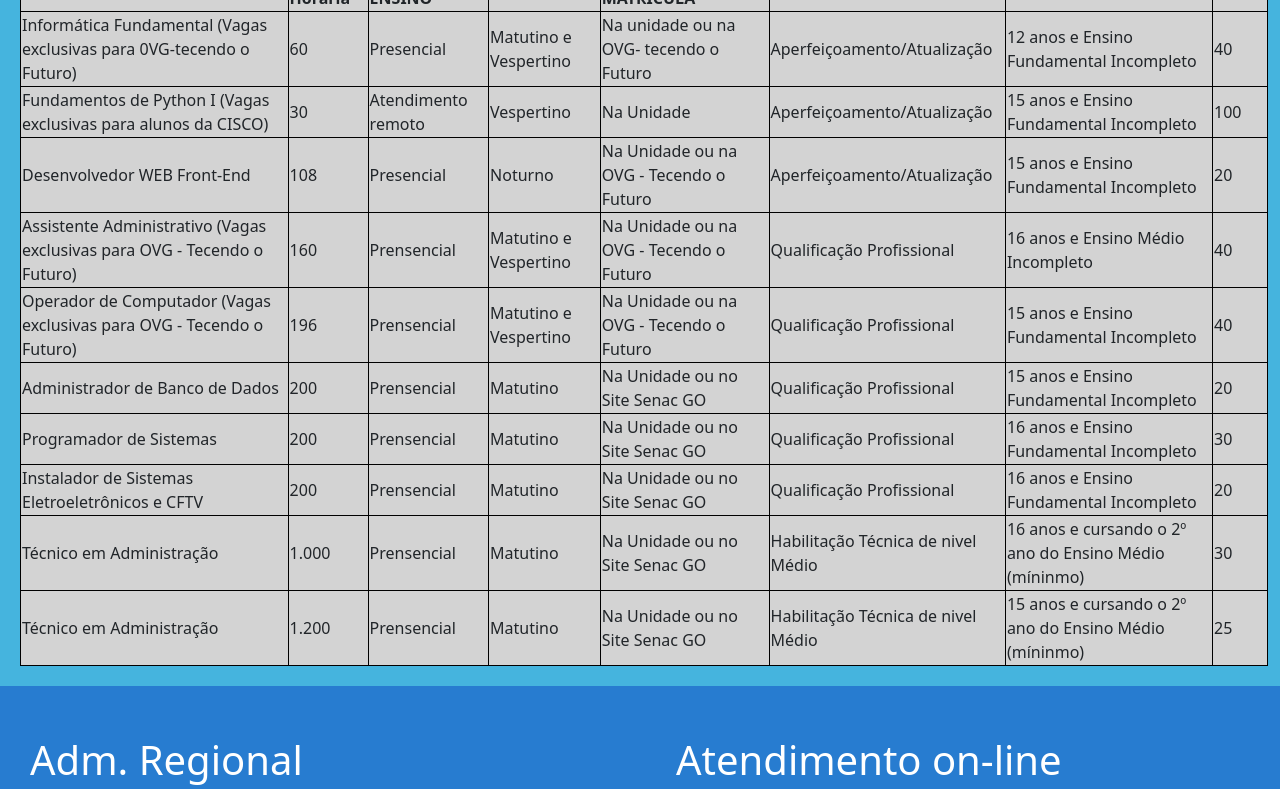
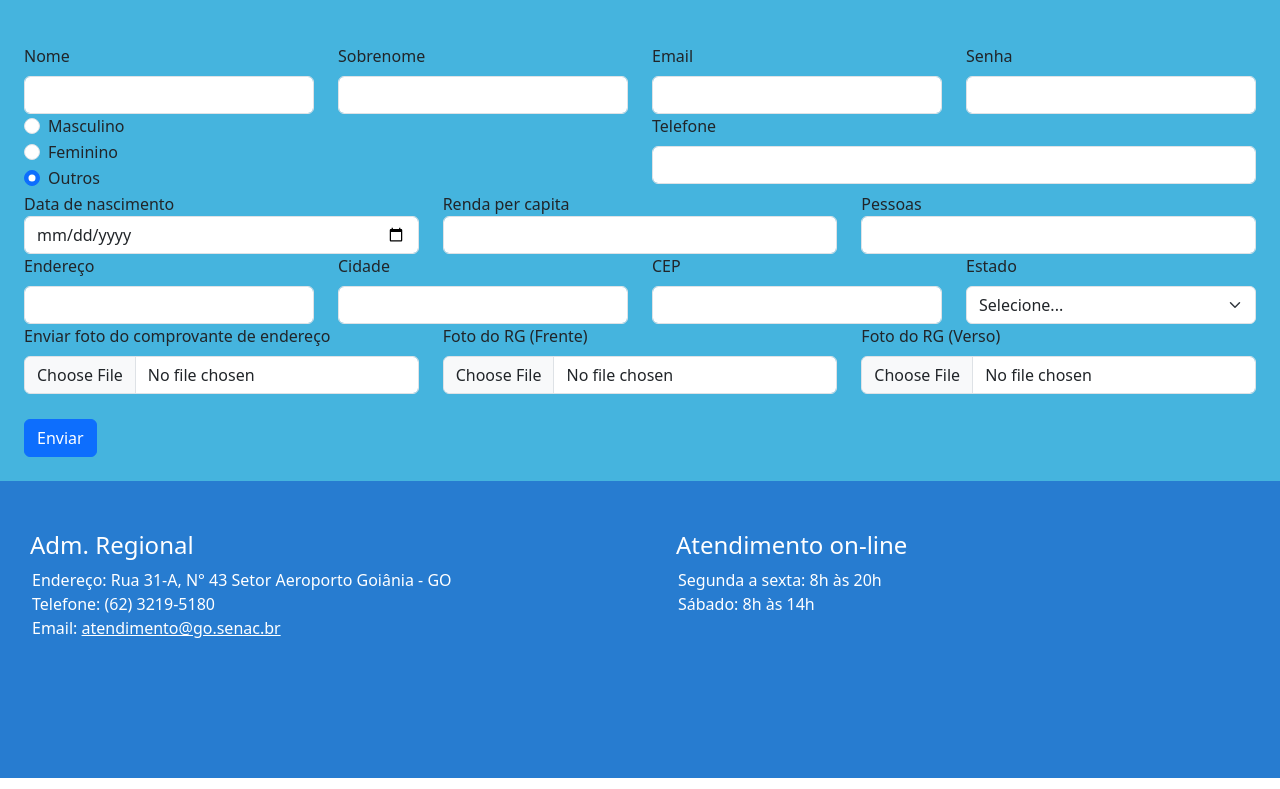
Before and after one commit to AndreRuben03/projetojs, a plain HTML site: page pages/pagina1.html in a window 1280 px wide. Shown: the part 191-980 px from the top of the page. Drawn offline with nearby package versions, Linux system fonts and the light colour scheme.

Commit message:
alterações

```diff
--- a/pages/pagina1.html
+++ b/pages/pagina1.html
@@ -3,12 +3,12 @@
 <head>
     <meta charset="UTF-8">
     <meta http-equiv="X-UA-Compatible" content="IE=edge">
-    <meta name="viewport" content="wi=device-wi, initial-scale=1.0">
+    <meta name="viewport" content="width=device-width, initial-scale=1.0">
     <link href="https://cdn.jsdelivr.net/npm/bootstrap@5.3.0-alpha3/dist/css/bootstrap.min.css" rel="stylesheet" integrity="sha384-KK94CHFLLe+nY2dmCWGMq91rCGa5gtU4mk92HdvYe+M/SXH301p5ILy+dN9+nJOZ" crossorigin="anonymous">
     <link rel="stylesheet" href="../css/style.css">
     <script src="../js/script.js"></script>
     <link rel="shortcut icon" href="https://www.go.senac.br/img/icons/favicon.png">
-    <title>Senac Goiás - Cursos Livres</title>
+    <title>Senac Goiás</title>
 </head>
 <header style="background-color: blue;">
     <nav class="navbar navbar-expand-lg bg-body-tertiary">
@@ -17,7 +17,7 @@
             <span class="navbar-toggler-icon"></span>
           </button>
           <div class="collapse navbar-collapse" id="navbarTogglerDemo01" style="display: flex; justify-content: space-between;">
-            <img src="../img/logo.png" alt="" wi="100px">
+            <img src="../img/logo.png" alt="" width="100px">
             <ul class="navbar-nav me-auto mb-2 mb-lg-0">
               <li class="nav-item">
                 <a class="nav-link active" aria-current="page" href="../index.html" style="color: black; margin-left: 750px;">
@@ -26,7 +26,7 @@
               </li>
               <li class="nav-item">
                 <a class="nav-link active" aria-current="page" href="" style="color:black;">
-                    Cursos
+                    Pré-Matrículas
                 </a>
             </ul>
           </div>
@@ -34,317 +34,235 @@
       </nav>
 </header>
 <body>
-  <div class="row" style="margin-right: 0;">
-    <div class="col" style="text-align: center; background-color: #45B4DE; padding-top: 10px;">
-      <h3>
-        UNIDADE - CEP CORA CORALINA
-      </h3>
+    <div class="row" style="margin-right: 0; background-color: #45B4DE; padding-bottom: 30px;">
+        <div class="col" id="campus">
+            <h2 style="display: flex; justify-content: center; color: black; align-items: center; margin-top: 60px;">
+               Matrículas - SENAC-GO
+            </h2>
         </div>
   </div>
-    <div class="row" style="margin-right: 0; background-color: #45B4DE; padding-top: 20px;">
+        <div class="col-12 p-4" style="background-color: #45B4DE;">
+        <form class="">
+            <div class="row">
                 <div class="col">
-        <table style="background-color: lightgrey; border: 1px solid black; border-collapse: collapse; margin-left: 20px; margin-bottom: 20px;">
-          <tr>
-              <th>
-                CURSOS
-              </th>
-              <th>
-                Carga Horária
-              </th>
-              <th>
-                TIPO DE ENSINO
-              </th>
-              <th>
-                TURNO
-              </th>
-              <th>
-                LOCAL DA MATRÍCULA
-              </th>
-              <th>
-                TIPO DE CURSO
-              </th>
-              <th>
-                PRÉ-REQUISITO
-              </th>
-              <th>
-                VAGAS
-              </th>
-              </tr>
-              <tr>
-                <td>
-                    Informática Fundamental (Vagas exclusivas para 0VG-tecendo o Futuro)
-                </td>
-                <td>
-                    60
-                </td>
-                <td>
-                    Presencial
-                </td>
-                <td>
-                    Matutino e
-                    Vespertino
-                </td>
-                <td>
-                    Na unidade ou na OVG-
-                    tecendo o Futuro
-                </td>
-                <td>
-                    Aperfeiçoamento/Atualização
-                </td>
-                <td>
-                    12 anos e Ensino Fundamental Incompleto
-                </td>
-                <td>
-                    40
-                </td>
-              </tr>
-              <tr>
-                <td>
-                    Fundamentos de Python I
-                    (Vagas exclusivas para alunos da CISCO)
-                </td>
-                <td>
-                    30
-                </td>
-                <td>
-                    Atendimento remoto
-                </td>
-                <td>
-                    Vespertino
-                </td>
-                <td>
-                    Na Unidade
-                </td>
-                <td>
-                    Aperfeiçoamento/Atualização
-                </td>
-                <td>
-                    15 anos e Ensino Fundamental Incompleto
-                </td>
-                <td>
-                    100
-                </td>
-                </tr>
-                <tr>
-                  <td>
-                      Desenvolvedor WEB Front-End
-                  </td>
-                  <td>
-                      108
-                  </td>
-                  <td>
-                      Presencial
-                  </td>
-                  <td>
-                      Noturno
-                  </td>
-                  <td>
-                      Na Unidade ou na OVG - Tecendo o Futuro
-                  </td>
-                  <td>
-                      Aperfeiçoamento/Atualização
-                  </td>
-                  <td>
-                      15 anos e Ensino Fundamental Incompleto
-                  </td>
-                  <td>
-                      20
-                  </td>
-                </tr>
-                <tr>
-                  <td>
-                      Assistente Administrativo
-                      (Vagas exclusivas para OVG - Tecendo o Futuro)
-                  </td>
-                  <td>
-                      160
-                  </td>
-                  <td>
-                      Prensencial
-                  </td>
-                  <td>
-                      Matutino e Vespertino
-                  </td>
-                  <td>
-                      Na Unidade ou na OVG - Tecendo o Futuro
-                  </td>
-                  <td>
-                      Qualificação Profissional
-                  </td>
-                  <td>
-                      16 anos e Ensino Médio Incompleto
-                  </td>
-                  <td>
-                      40
-                  </td>
-                </tr>
-                <tr>
-                  <td>
-                      Operador de Computador
-                      (Vagas exclusivas para OVG - Tecendo o Futuro)
-                  </td>
-                  <td>
-                      196
-                  </td>
-                  <td>
-                      Prensencial
-                  </td>
-                  <td>
-                      Matutino e Vespertino
-                  </td>
-                  <td>
-                      Na Unidade ou na OVG - Tecendo o Futuro
-                  </td>
-                  <td>
-                      Qualificação Profissional
-                  </td>
-                  <td>
-                      15 anos e Ensino Fundamental Incompleto
-                  </td>
-                  <td>
-                      40
-                  </td>
-                </tr>
-                <tr>
-                  <td>
-                      Administrador de Banco de Dados
-                  </td>
-                  <td>
-                      200
-                  </td>
-                  <td>
-                      Prensencial
-                  </td>
-                  <td>
-                      Matutino
-                  </td>
-                  <td>
-                      Na Unidade ou no Site Senac GO
-                  </td>
-                  <td>
-                      Qualificação Profissional
-                  </td>
-                  <td>
-                      15 anos e Ensino Fundamental Incompleto
-                  </td>
-                  <td>
-                      20
-                  </td>
-                </tr>
-                <tr>
-                  <td>
-                      Programador de Sistemas
-                  </td>
-                  <td>
-                      200
-                  </td>
-                  <td>
-                      Prensencial
-                  </td>
-                  <td>
-                      Matutino
-                  </td>
-                  <td>
-                      Na Unidade ou no Site Senac GO
-                  </td>
-                  <td>
-                      Qualificação Profissional
-                  </td>
-                  <td>
-                      16 anos e Ensino Fundamental Incompleto
-                  </td>
-                  <td>
-                      30
-                  </td>
-                </tr>
-                <tr>
-                  <td>
-                      Instalador de Sistemas Eletroeletrônicos e CFTV
-                  </td>
-                  <td>
-                      200
-                  </td>
-                  <td>
-                      Prensencial
-                  </td>
-                  <td>
-                      Matutino
-                  </td>
-                  <td>
-                      Na Unidade ou no Site Senac GO
-                  </td>
-                  <td>
-                      Qualificação Profissional
-                  </td>
-                  <td>
-                      16 anos e Ensino Fundamental Incompleto
-                  </td>
-                  <td>
-                      20
-                  </td>
-                </tr>
-                <tr>
-                  <td>
-                      Técnico em Administração
-                  </td>
-                  <td>
-                      1.000
-                  </td>
-                  <td>
-                      Prensencial
-                  </td>
-                  <td>
-                      Matutino
-                  </td>
-                  <td>
-                      Na Unidade ou no Site Senac GO
-                  </td>
-                  <td>
-                      Habilitação Técnica de nivel Médio
-                  </td>
-                  <td>
-                      16 anos e cursando o 2º ano do Ensino Médio (míninmo)
-                  </td>
-                  <td>
-                      30
-                  </td>
-                </tr>
-                <tr>
-                  <td>
-                      Técnico em Administração
-                  </td>
-                  <td>
-                      1.200
-                  </td>
-                  <td>
-                      Prensencial
-                  </td>
-                  <td>
-                      Matutino
-                  </td>
-                  <td>
-                      Na Unidade ou no Site Senac GO
-                  </td>
-                  <td>
-                      Habilitação Técnica de nivel Médio
-                  </td>
-                  <td>
-                      15 anos e cursando o 2º ano do Ensino Médio (míninmo)
-                  </td>
-                  <td>
-                      25
-                  </td>
-                </tr>
-        </table>
+                    <label class="form-label">
+                        Nome
+                    </label>
+                    <input class="form-control" type="text" name="f_nome">
                 </div>
+                <div class="col">
+                    <label class="form-label">
+                        Sobrenome
+                    </label>
+                    <input class="form-control" type="text" name="f_nome">
+                </div>
+                <div class="col">
+                    <label class="form-label">
+                        Email
+                    </label>
+                    <input class="form-control" type="email" name="f_nome">
+                </div>
+                <div class="col">
+                    <label class="form-label">
+                        Senha
+                    </label>
+                    <input class="form-control" type="password" name="f_nome">
+                </div>
+            </div>
+            <div class="row">
+                <div class="col">
+                    <div class="form-check">
+                        <input class="form-check-input" type="radio" name="flexRadioDefault" id="flexRadioDefault1">
+                        <label class="form-check-label" for="flexRadioDefault1">
+                            Masculino
+                        </label>
+                    </div>
+                    <div class="form-check">
+                        <input class="form-check-input" type="radio" name="flexRadioDefault" id="flexRadioDefault2" checked>
+                        <label class="form-check-label" for="flexRadioDefault2">
+                            Feminino
+                        </label>
+                    </div>
+                    <div class="form-check">
+                        <input class="form-check-input" type="radio" name="flexRadioDefault" id="flexRadioDefault2" checked>
+                        <label class="form-check-label" for="flexRadioDefault2">
+                            Outros
+                        </label>
+                    </div>
+                </div>
+                <div class="col">
+                    <label class="form-label">
+                        Telefone
+                    </label>
+                    <input class="form-control" type="text" name="f_nome">
+                </div>
+            </div>
+            <div class="row">
+                <div class="col">
+                    <label>
+                        Data de nascimento
+                    </label>
+                     <input type="date" id="idade" class="form-control">
+                </div>
+                <div class="col">
+                    <label>
+                        Renda per capita
+                     </label>
+                     <input type="number" id="renda" class="form-control">
+                </div>
+                <div class="col">
+                    <label>
+                        Pessoas
+                    </label>
+                    <input type="number" id="pessoas" class="form-control">
+                </div>
+            </div>
+            <div class="row">
+                <div class="col">
+                    <label for="inputAddress" class="form-label">
+                        Endereço
+                    </label>
+                    <input type="text" class="form-control" id="inputAddress">
+                </div>
+                <div class="col">
+                    <label for="inputCity" class="form-label">
+                        Cidade
+                    </label>
+                    <input type="text" class="form-control" id="inputCity">
+                </div>
+                <div class="col">
+                    <label for="inputZip" class="form-label">
+                        CEP
+                    </label>
+                    <input type="text" class="form-control" id="inputZip">
+                </div>
+                <div class="col">
+                    <label for="inputState" class="form-label">
+                        Estado
+                    </label>
+                    <select id="inputState" class="form-select">
+                        <option selected>
+                            Selecione...
+                        </option>
+                        <option>
+                            Goiás
+                        </option>
+                        <option>
+                            Acre
+                        </option>
+                        <option>
+                            Alagoas
+                        </option>
+                        <option>
+                            Amapá
+                        </option>
+                        <option>
+                            Amazonas
+                        </option>
+                        <option>
+                            Bahia
+                        </option>
+                        <option>
+                            Ceará
+                        </option>
+                        <option>
+                            Espírito Santo
+                        </option>
+                        <option>
+                            Maranhão
+                        </option>
+                        <option>
+                            Mato Grosso
+                        </option>
+                        <option>
+                            Mato Grosso Sul
+                        </option>
+                        <option>
+                            Minas Gerais
+                        </option>
+                        <option>
+                            Pará
+                        </option>
+                        <option>
+                            Paraíba
+                        </option>
+                        <option>
+                            Paraná
+                        </option>
+                        <option>
+                            Pernambuco
+                        </option>
+                        <option>
+                            Piauí
+                        </option>
+                        <option>
+                            Rio de Janeiro
+                        </option>
+                        <option>
+                            Rio Grande do Norte
+                        </option>
+                        <option>
+                            Rio Grando do Sul
+                        </option>
+                        <option>
+                            Rondônia
+                        </option>
+                        <option>
+                            Roraima
+                        </option>
+                        <option>
+                            Santa Catarina
+                        </option>
+                        <option>
+                            São Paulo
+                        </option>
+                        <option>
+                            Sergipe
+                        </option>
+                        <option>
+                            Tocantins
+                        </option>
+                        <option>
+                            Distrito Federal
+                        </option>
+                    </select>
+                </div>
+            </div>
+            <div class="row">
+                <div class="col">
+                    <label for="inputFile" class="form-label">
+                        Enviar foto do comprovante de endereço
+                    </label>
+                  <input class="form-control" type="file" id="inputFile"></div>
+                <div class="col">
+                    <label for="inputFile" class="form-label">
+                        Foto do RG (Frente)
+                    </label>
+                  <input class="form-control" type="file" id="inputFile">
+                </div>
+                <div class="col">
+                    <label for="inputFile" class="form-label">
+                        Foto do RG (Verso)
+                    </label>
+                  <input class="form-control" type="file" id="inputFile"></div>
+               </div>
+               <div class="row">
+                    <div class="col-12">
+                        <button onclick="calculardata()" class="btn btn-primary" style="margin-top: 25px;">
+                            Enviar
+                        </button>
+                        <div id="resultado"></div>
+                    </div>
+               </div>
+        </form>
     </div>
   </body>
   <footer>
-    <div class="row" style="margin-right: 0; padding-top: 50px; background-color: #277CD0; display: flex; padding-bottom: 114px;">
+    <div class="row" style="margin-right: 0; padding-top: 50px; background-color: #277CD0; display: flex; padding-bottom: 122px;">
         <div class="col" style="color: white;">
-            <h1 style="margin-left: 30px;">
+            <h4 style="margin-left: 30px;">
                 Adm. Regional
-            </h1>
+            </h4>
           <ul style="list-style-type: none;">
             <li>
                 <span>
@@ -367,9 +285,9 @@
           </ul>
         </div>
         <div class="col" style="color: white;">
-            <h1 style="margin-left: 30px;">
+            <h4 style="margin-left: 30px;">
                 Atendimento on-line
-            </h1>
+            </h4>
             <ul style="list-style-type: none;">
                 <li>
                     Segunda a sexta: 8h às 20h
```
Also changed, not shown: img/card1.png (added), img/card2.png (added), img/card3.png (added), img/card4.png (added). Lines whose indentation alone changed are shown as unchanged.
